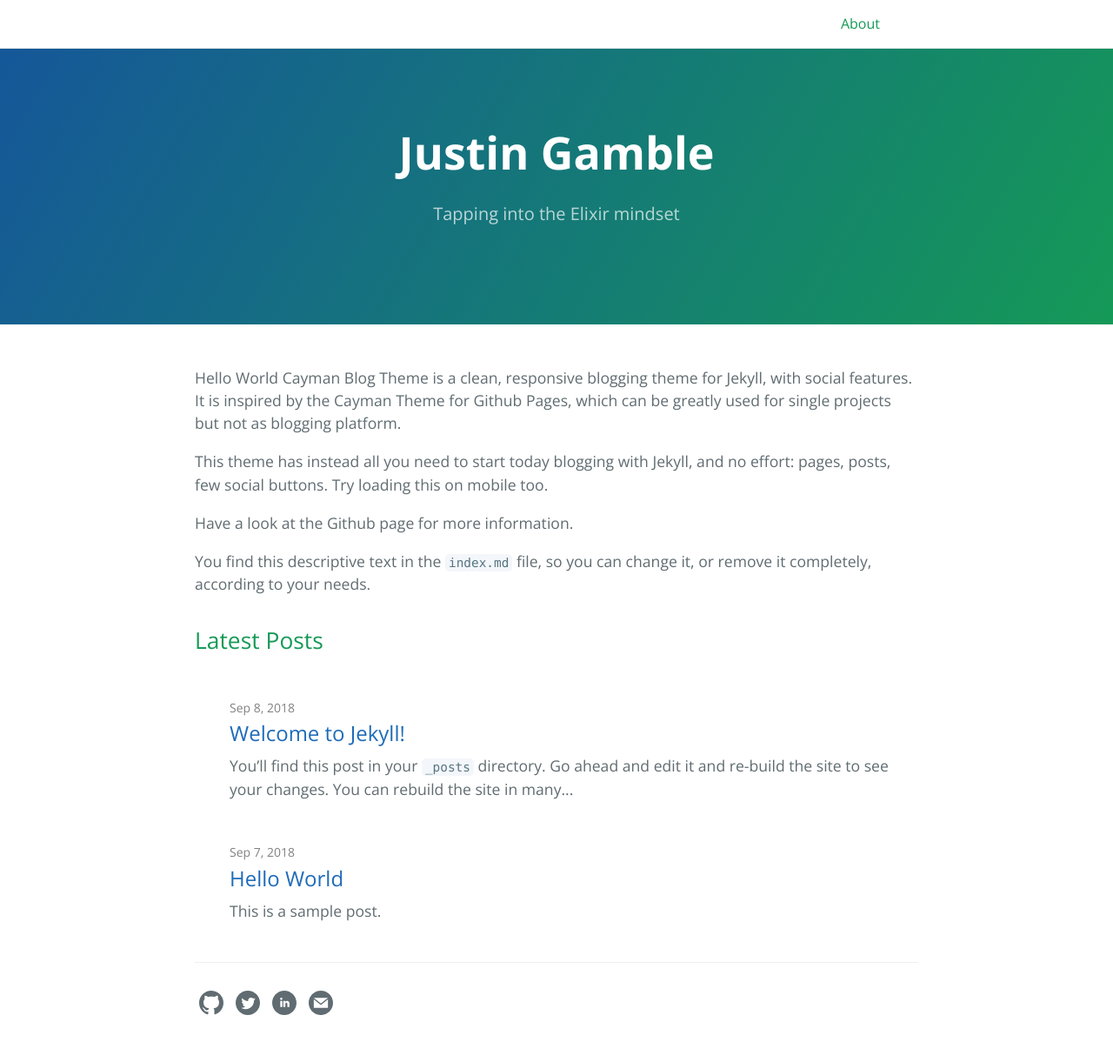
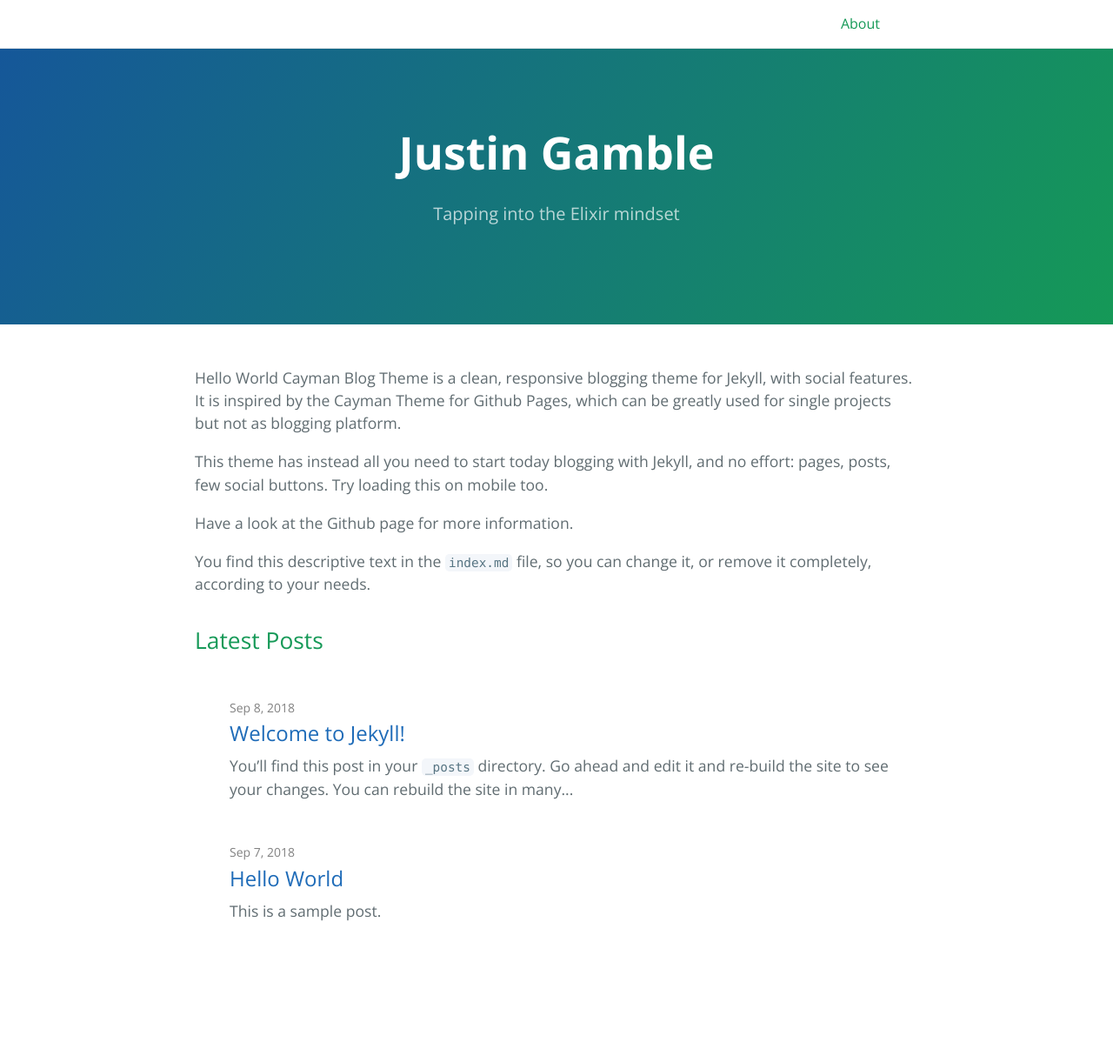
Before and after one commit to justingamble/justingamble.github.io, a Jekyll site: the page built from index.md, in a window 1280 px wide. Shown: the whole page at 87% size. Built offline with Jekyll 4.4.1, drawn with Linux system fonts in a browser that asks for light colours; nearby versions of some CDN libraries; after the commit the page ends 1154 px from its top, so only the background shows below that.

Commit message:
Footer now only appears on about page.

```diff
--- a/_layouts/default.html
+++ b/_layouts/default.html
@@ -83,7 +83,9 @@
 
       {{ content }}
 
-      {% include about-me-footer.html %}
+      {% if page.title == 'About' %}
+          {% include about-me-footer.html %}
+      {% endif %}
     </section>
 
     {% if site.google_analytics %}
```
